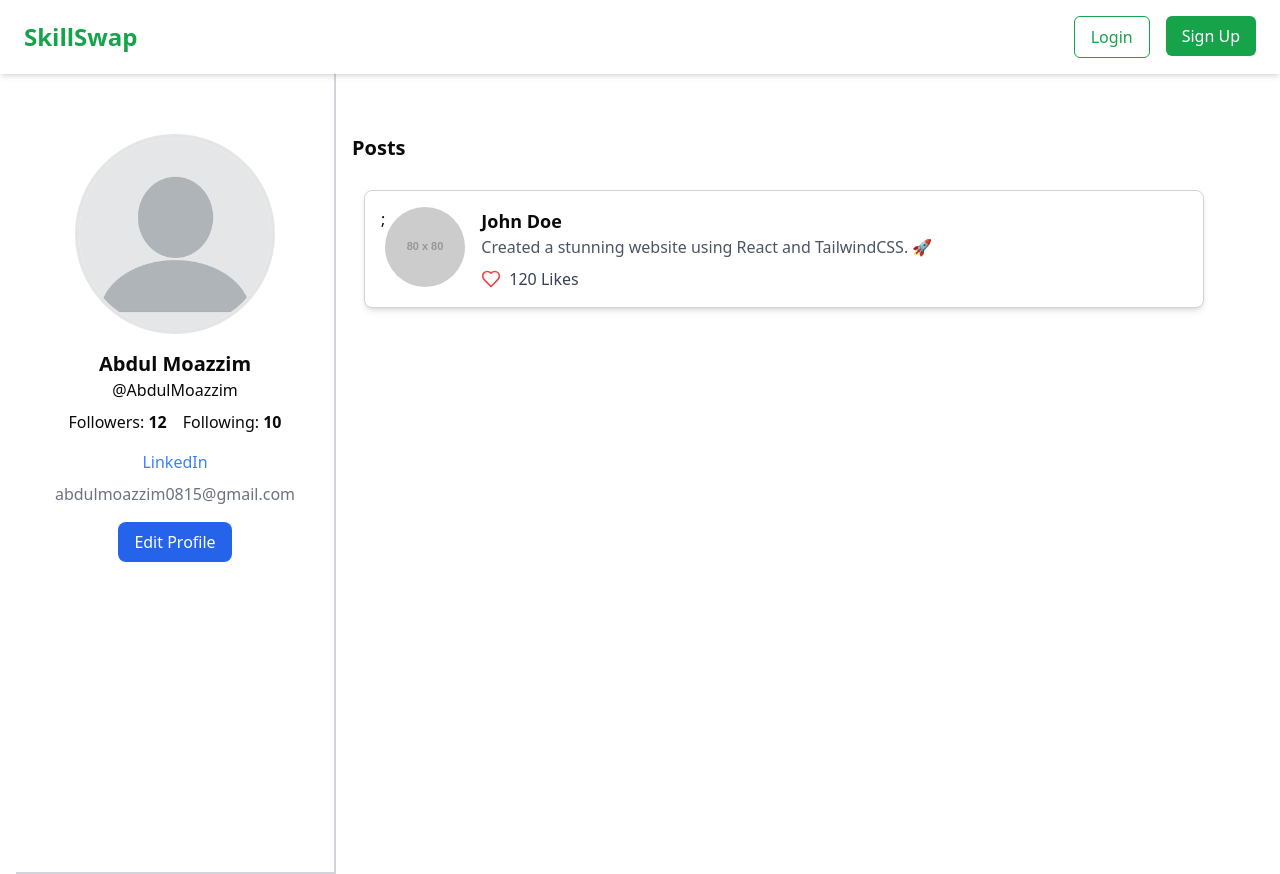
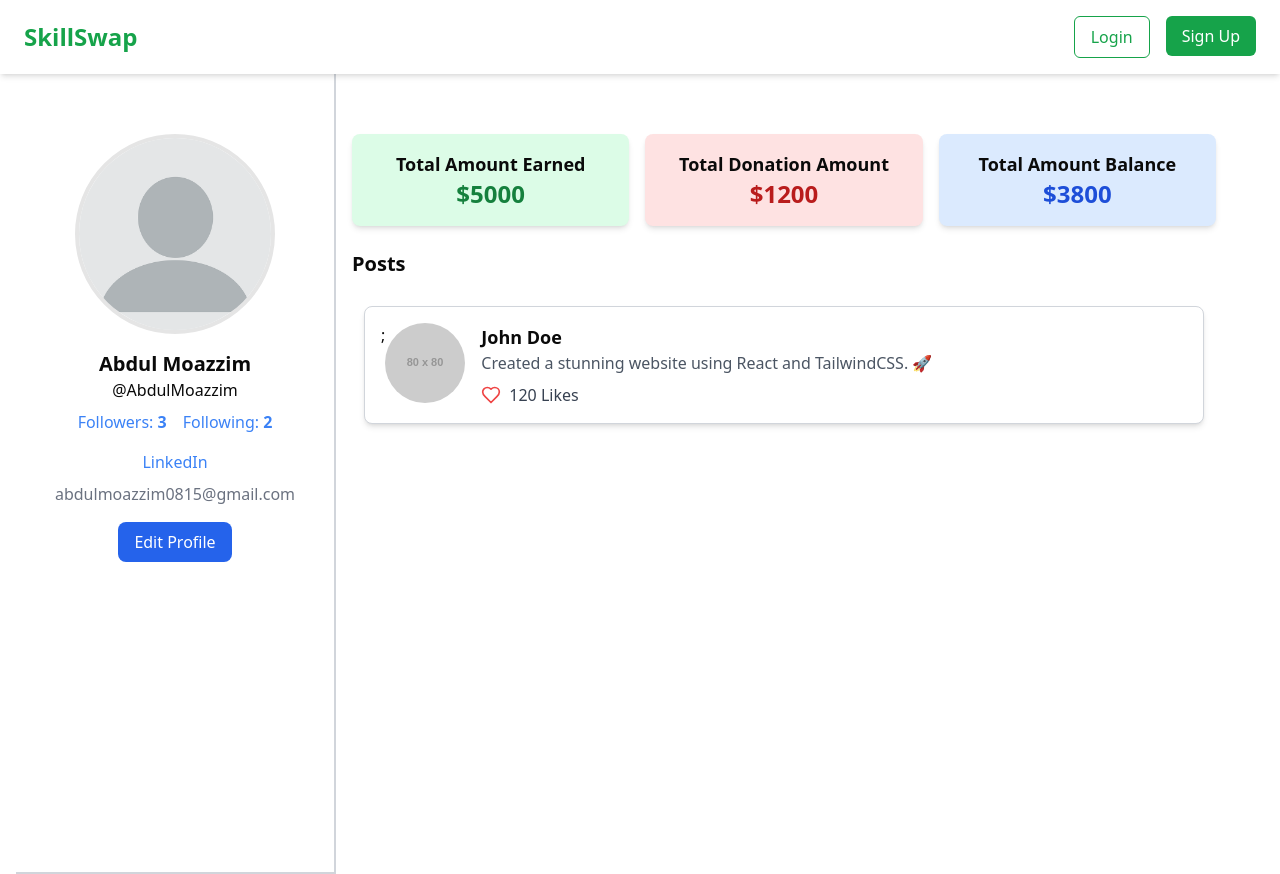
Before and after one commit to arhammunir1104/IBA-Hackathon-frontend, a React (Vite) app: page /dashboard in a window 1280 px wide. Built offline with nearby package versions, Linux system fonts and the light colour scheme.

Commit message:
Dashboard has been updated

```diff
--- a/src/Pages/UserDashBoard.jsx
+++ b/src/Pages/UserDashBoard.jsx
@@ -1,44 +1,112 @@
-import React from 'react';
-import PostForQuery from '../components/PostForQuery';
-import user from "../assets/user.webp"
-import Navbar2 from '@/components/Navbar2';
-import { Link } from 'react-router-dom';
+import React, { useState } from "react";
+import PostForQuery from "../components/PostForQuery";
+import user from "../assets/user.webp";
+import Navbar2 from "@/components/Navbar2";
+import { Link } from "react-router-dom";
 
 export default function UserDashboard() {
+  const [showModal, setShowModal] = useState(false);
+  const [modalType, setModalType] = useState("");
+
+  // Dummy data for followers and following with avatars
+  const followers = [
+    { name: "John Doe", avatar: "https://randomuser.me/api/portraits/men/1.jpg" },
+    { name: "Jane Smith", avatar: "https://randomuser.me/api/portraits/women/2.jpg" },
+    { name: "Alice Johnson", avatar: "https://randomuser.me/api/portraits/women/3.jpg" }
+  ];
+
+  const following = [
+    { name: "Michael Brown", avatar: "https://randomuser.me/api/portraits/men/4.jpg" },
+    { name: "Emily Davis", avatar: "https://randomuser.me/api/portraits/women/5.jpg" }
+  ];
+
+  const openModal = (type) => {
+    setModalType(type);
+    setShowModal(true);
+  };
+
   return (
     <>
       <Navbar2 />
+
       <div className="flex flex-col md:flex-row px-4">
         {/* Profile Section */}
         <div className="md:w-[25vw] p-4 flex flex-col items-center md:border-r-2 border-gray-300 md:h-screen py-[60px] border-b-2">
           <img
-          src={user} // Replace with user's profile image
+            src={user}
             alt="User Profile"
             className="w-[200px] h-[200px] rounded-full mb-4 border-4"
           />
           <h2 className="text-xl font-semibold">Abdul Moazzim</h2>
           <p>@AbdulMoazzim</p>
           <div className="flex gap-4 mt-2">
-          <span>Followers: <strong>12</strong></span>
-          <span>Following: <strong>10</strong></span>
+            <span className="cursor-pointer text-blue-500" onClick={() => openModal("Followers")}>
+              Followers: <strong>{followers.length}</strong>
+            </span>
+            <span className="cursor-pointer text-blue-500" onClick={() => openModal("Following")}>
+              Following: <strong>{following.length}</strong>
+            </span>
           </div>
           <div className="mt-4 flex flex-col items-center gap-2">
-          <a href="https://linkedin.com/in/abdulmoazzim" target="_blank" rel="noopener noreferrer" className="text-blue-500">LinkedIn</a>
-          <a href="mailto:abdulmoazzim0815@gmail.com" className="text-gray-500">abdulmoazzim0815@gmail.com</a>
+            <a href="https://linkedin.com/in/abdulmoazzim" target="_blank" rel="noopener noreferrer" className="text-blue-500">
+              LinkedIn
+            </a>
+            <a href="mailto:abdulmoazzim0815@gmail.com" className="text-gray-500">
+              abdulmoazzim0815@gmail.com
+            </a>
             <Link to="/edit">
-            <button className="mt-2 px-4 py-2 bg-blue-600 text-white rounded-lg hover:bg-blue-700">Edit Profile</button>
+              <button className="mt-2 px-4 py-2 bg-blue-600 text-white rounded-lg hover:bg-blue-700">
+                Edit Profile
+              </button>
             </Link>
           </div>
         </div>
 
+        {/* Main Content Section */}
+        <div className="md:w-[70vw] px-4 py-[60px]">
+          {/* Amount Summary Cards */}
+          <div className="grid grid-cols-1 md:grid-cols-3 gap-4 mb-6">
+            <div className="bg-green-100 p-4 rounded-lg shadow-md text-center">
+              <h3 className="text-lg font-semibold">Total Amount Earned</h3>
+              <p className="text-2xl font-bold text-green-700">$5000</p>
+            </div>
+            <div className="bg-red-100 p-4 rounded-lg shadow-md text-center">
+              <h3 className="text-lg font-semibold">Total Donation Amount</h3>
+              <p className="text-2xl font-bold text-red-700">$1200</p>
+            </div>
+            <div className="bg-blue-100 p-4 rounded-lg shadow-md text-center">
+              <h3 className="text-lg font-semibold">Total Amount Balance</h3>
+              <p className="text-2xl font-bold text-blue-700">$3800</p>
+            </div>
+          </div>
+
           {/* Posts Section */}
-      <div className="md:w-[70vw] px-4 py-[60px]">
           <h2 className="text-xl font-semibold mb-4">Posts</h2>
-        <div className='p-3'>
+          <div className="p-3">
             <PostForQuery />
           </div>
         </div>
       </div>
+
+      {/* Followers/Following Modal */}
+      {showModal && (
+        <div className="fixed inset-0 bg-black bg-opacity-50 flex justify-center items-center">
+          <div className="bg-white p-6 rounded-lg w-80 shadow-lg">
+            <h2 className="text-lg font-semibold mb-3">{modalType} List</h2>
+            <ul className="space-y-2">
+              {(modalType === "Followers" ? followers : following).map((user, index) => (
+                <li key={index} className="flex items-center gap-3 border-b py-2">
+                  <img src={user.avatar} alt={user.name} className="w-10 h-10 rounded-full" />
+                  <span>{user.name}</span>
+                </li>
+              ))}
+            </ul>
+            <button className="mt-4 w-full bg-gray-500 text-white py-2 rounded-lg hover:bg-gray-600" onClick={() => setShowModal(false)}>
+              Close
+            </button>
+          </div>
+        </div>
+      )}
     </>
   );
 }
```
Lines whose indentation alone changed are shown as unchanged.
